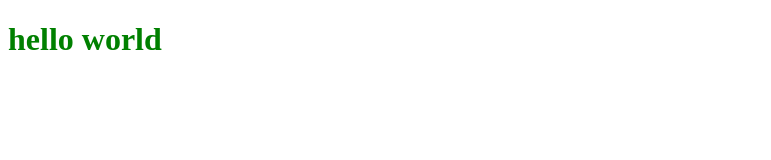
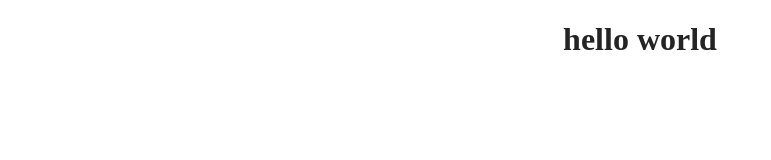
Before and after one commit to saydulislamshojul/project, a plain HTML site: page index.html in a window 1280 px wide. Shown: the whole page, without its empty margins (0-771 px from the left). Drawn offline with Linux system fonts and the light colour scheme.

Commit message:
adding style on h1 tag

```diff
--- a/style.css
+++ b/style.css
@@ -1,3 +1,4 @@
 h1 {
-  color: green;
+  text-align: center;
+  color: #232423;
 }
```
